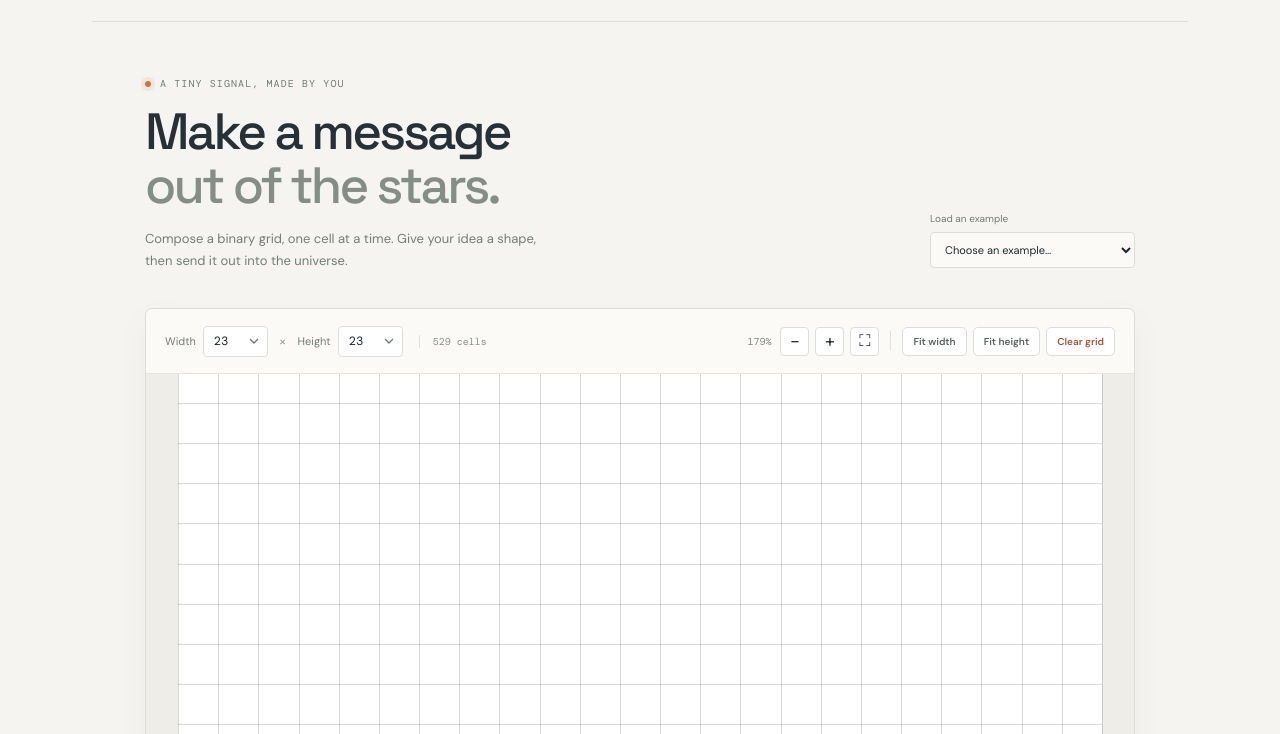
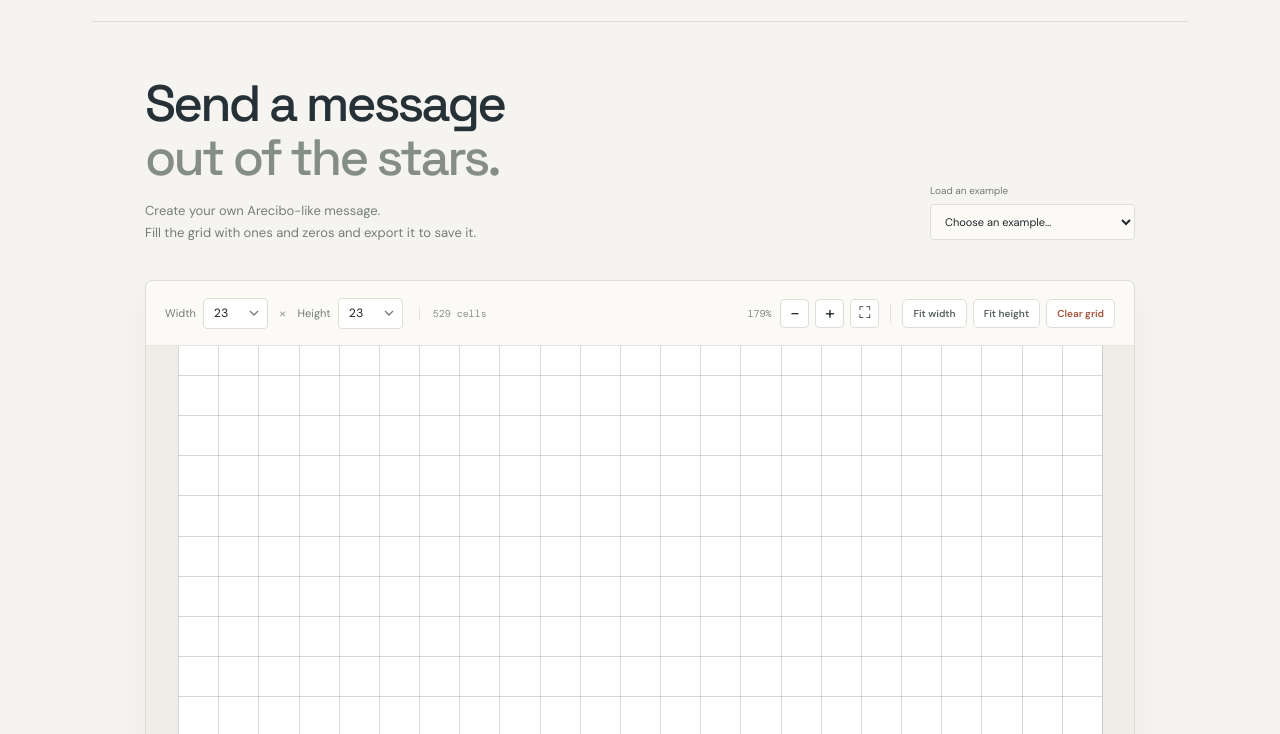
Before and after one commit to Mapaor/arecibo-grid, a website built with Vite: page index.html in a window 1280 px wide. Shown: the part 66-800 px from the top of the page. Built offline with nearby package versions, Linux system fonts and the light colour scheme.

Commit message:
update header

```diff
--- a/index.html
+++ b/index.html
@@ -25,9 +25,9 @@
       <main>
         <section class="intro" aria-labelledby="page-title">
           <div>
-            <p class="eyebrow"><span class="eyebrow-dot"></span> A tiny signal, made by you</p>
-            <h1 id="page-title">Make a message<br /><span>out of the stars.</span></h1>
-            <p class="intro-copy">Compose a binary grid, one cell at a time. Give your idea a shape, then send it out into the universe.</p>
+            <!--<p class="eyebrow"><span class="eyebrow-dot"></span> A tiny signal, made by you</p>-->
+            <h1 id="page-title">Send a message<br /><span>out of the stars.</span></h1>
+            <p class="intro-copy">Create your own Arecibo-like message. <br/> Fill the grid with ones and zeros and export it to save it.</p>
           </div>
           <div class="example-picker">
             <label for="example-select">Load an example</label>
```
